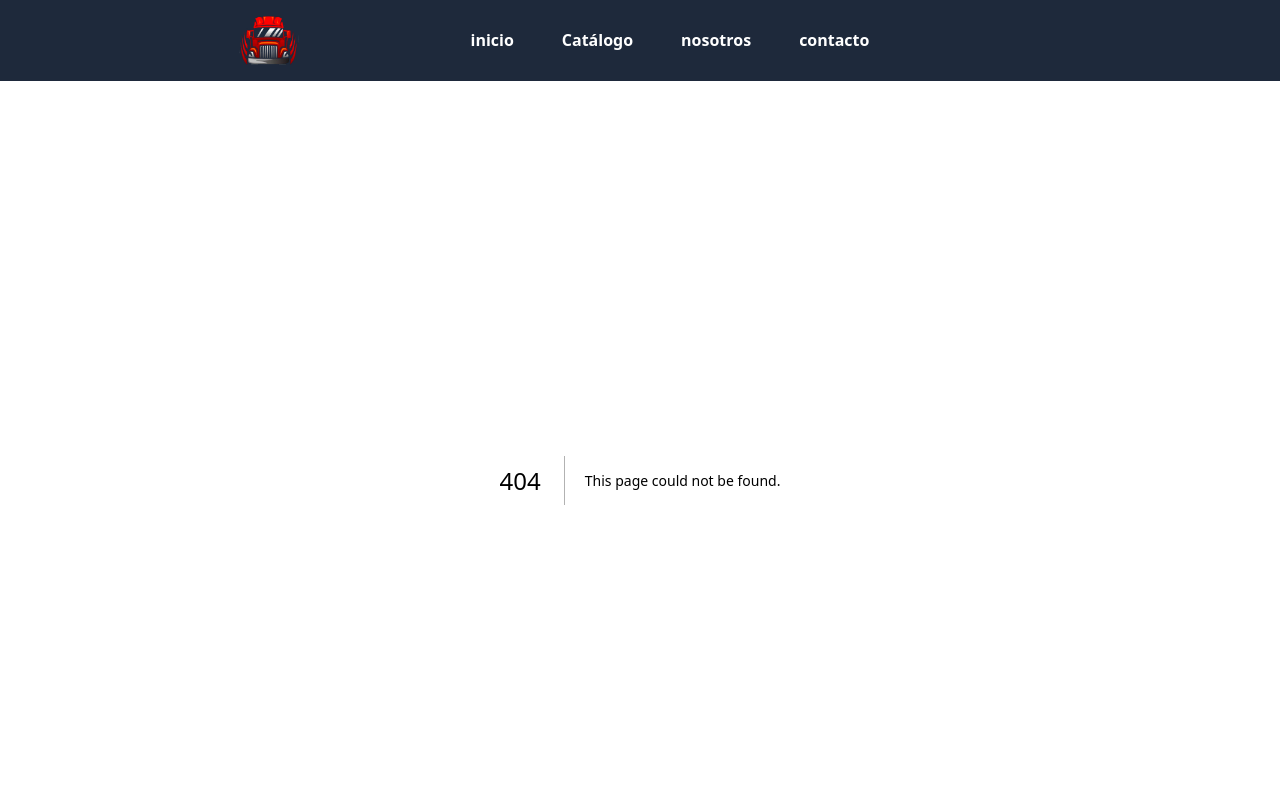
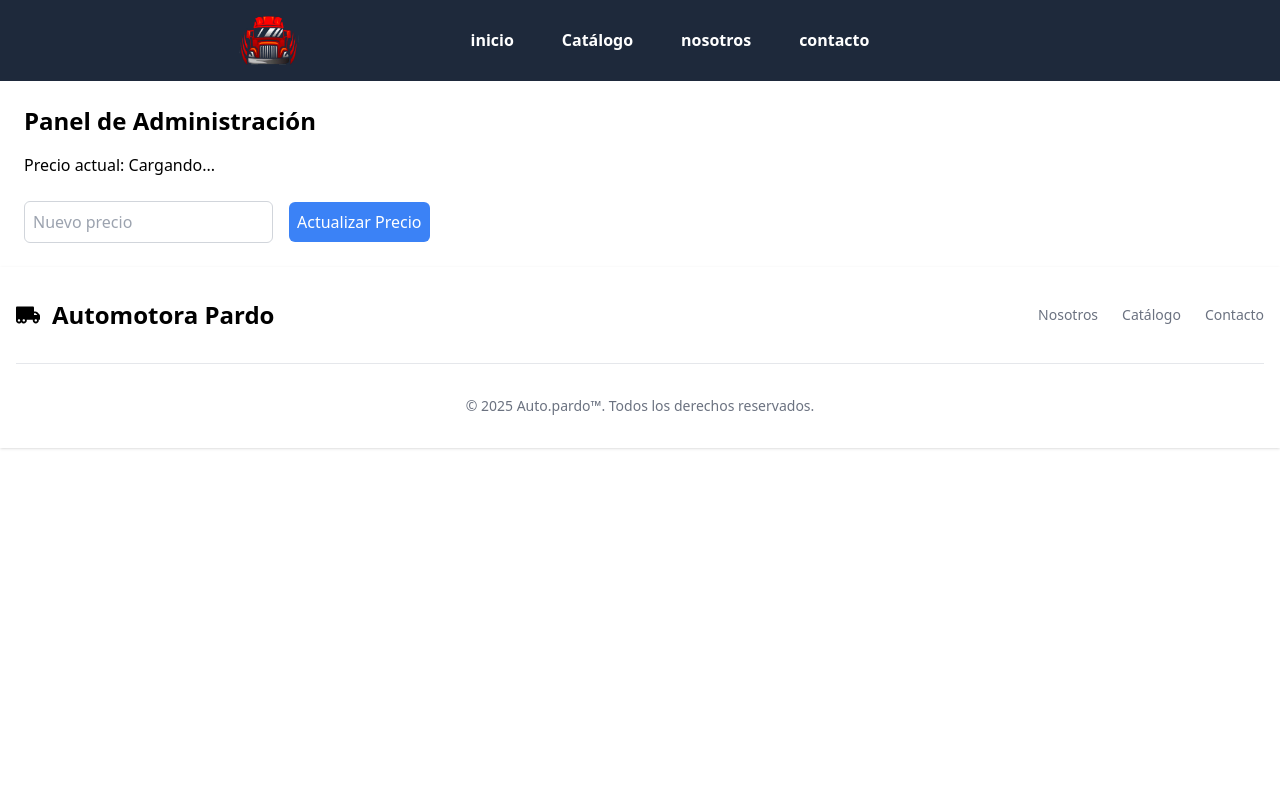
Before and after one commit to aceu890/automotora-pardo, a Next.js app: page /admin in a window 1280 px wide. Before the commit this address had no page. Shown: the top 800 px of the page. Built offline with nearby package versions, Linux system fonts and the light colour scheme; no server answers; the database is empty.

Commit message:
quite hino

```diff
--- a/package.json
+++ b/package.json
@@ -10,6 +10,7 @@
     "lint": "next lint"
   },
   "dependencies": {
+    "firebase": "^11.4.0",
     "framer-motion": "^11.11.1",
     "next": "14.2.14",
     "react": "^18",
--- /dev/null
+++ b/src/app/admin/page.js
@@ -0,0 +1,67 @@
+"use client";
+
+import { useState, useEffect } from "react";
+import { db } from "@/firebaseConfig";
+import { doc, getDoc, updateDoc } from "firebase/firestore";
+
+export default function AdminPage() {
+  const [precio, setPrecio] = useState(null);
+  const [nuevoPrecio, setNuevoPrecio] = useState("");
+  const [loading, setLoading] = useState(false);
+
+  // Función para obtener el precio
+  useEffect(() => {
+    const fetchPrecio = async () => {
+      const docRef = doc(db, "precios", "precio-vehiculo");
+      const docSnap = await getDoc(docRef);
+
+      if (docSnap.exists()) {
+        setPrecio(docSnap.data().valor);
+      } else {
+        console.log("No se encontró el documento");
+      }
+    };
+
+    fetchPrecio();
+  }, []);
+
+  // Función para actualizar el precio
+  const handlePrecioChange = async (e) => {
+    e.preventDefault();
+    setLoading(true);
+
+    const docRef = doc(db, "precios", "precio-vehiculo");
+    await updateDoc(docRef, {
+        valor: Number.parseFloat(nuevoPrecio),
+    });
+
+    setPrecio(Number.parseFloat(nuevoPrecio));
+    setNuevoPrecio("");
+    setLoading(false);
+  };
+
+  return (
+    <div className="p-6">
+      <h1 className="text-2xl font-bold">Panel de Administración</h1>
+      <p className="mt-4">Precio actual: {precio ? `$${precio}` : "Cargando..."}</p>
+
+      <form onSubmit={handlePrecioChange} className="mt-6">
+        <input
+          type="number"
+          value={nuevoPrecio}
+          onChange={(e) => setNuevoPrecio(e.target.value)}
+          placeholder="Nuevo precio"
+          className="p-2 border border-gray-300 rounded-md"
+          required
+        />
+        <button
+          type="submit"
+          className="ml-4 p-2 bg-blue-500 text-white rounded-md"
+          disabled={loading}
+        >
+          {loading ? "Actualizando..." : "Actualizar Precio"}
+        </button>
+      </form>
+    </div>
+  );
+}
--- a/src/app/components/CarGallery.js
+++ b/src/app/components/CarGallery.js
@@ -2,13 +2,13 @@ import Image from "next/image";
 import Link from "next/link";
 
 const cars = [
-  {
-    id: 1,
-    image: "/images/camiones/1_camion/1.jpeg",
-    brand: "HINO ZXU",
-    year: 2014,
-    price: "$16.500.000",
-  },
+  // {
+  //   id: 1,
+  //   image: "/images/camiones/1_camion/1.jpeg",
+  //   brand: "HINO ZXU",
+  //   year: 2014,
+  //   price: "$16.500.000",
+  // },
   {
     id: 2,
      image: "/images/camiones/2_camion/1.jpg",
--- a/src/app/components/Map.js
+++ b/src/app/components/Map.js
@@ -2,6 +2,7 @@
 
 import { motion } from "framer-motion";
 
+// biome-ignore lint/suspicious/noShadowRestrictedNames: <explanation>
 const Map = () => {
   return (
     <motion.div
--- a/src/app/components/TruckCard.tsx
+++ b/src/app/components/TruckCard.tsx
@@ -2,13 +2,13 @@ import Image from "next/image";
 import Link from "next/link";
 
 const trucks = [
-  {
-    id: 1,
-    image: "/images/camiones/1_camion/1.jpeg",
-    price: "$16.500.000",
-    features: ["Marca: hino zxu", "Año: 2014", "6 velocidades"],
-    detailsUrl: "https://automotorapardo.cl/car/1",
-  },
+  // {
+  //   id: 1,
+  //   image: "/images/camiones/1_camion/1.jpeg",
+  //   price: "$16.500.000",
+  //   features: ["Marca: hino zxu", "Año: 2014", "6 velocidades"],
+  //   detailsUrl: "https://automotorapardo.cl/car/1",
+  // },
   {
     id: 2,
     image: "/images/camiones/2_camion/1.jpg",
--- a/src/app/page.tsx
+++ b/src/app/page.tsx
@@ -5,7 +5,7 @@ import BlogGallery from "./components/BlogGallery";
 // import CarGallery from "./components/CarGallery";
 import WatchVideo from "./components/WatchVideo";
 // biome-ignore lint/suspicious/noShadowRestrictedNames: <explanation>
-import Map from "./components/Map";
+import Map from "./components/Map.js";
 import WspFlotante from "./components/WspFlotante";
 
 import TruckCard from "./components/TruckCard";
--- /dev/null
+++ b/src/firebaseConfig.js
@@ -0,0 +1,17 @@
+import { initializeApp } from "firebase/app";
+import { getFirestore } from "firebase/firestore";
+
+const firebaseConfig = {
+  apiKey: "AIzaSyCPB1-teQGYtWUXp82b0LLWd0sSUDhjtTg",
+  authDomain: "automotora-pardo.firebaseapp.com",
+  projectId: "automotora-pardo",
+  storageBucket: "automotora-pardo.firebasestorage.app",
+  messagingSenderId: "218076603264",
+  appId: "1:218076603264:web:9dd013449c1bc81543d765"
+};
+
+// Inicializar Firebase
+const app = initializeApp(firebaseConfig);
+const db = getFirestore(app); // Conectar con Firestore
+
+export { db };
```
Also changed, not shown: 1 other file (tests, documents, lock files or other folders).
